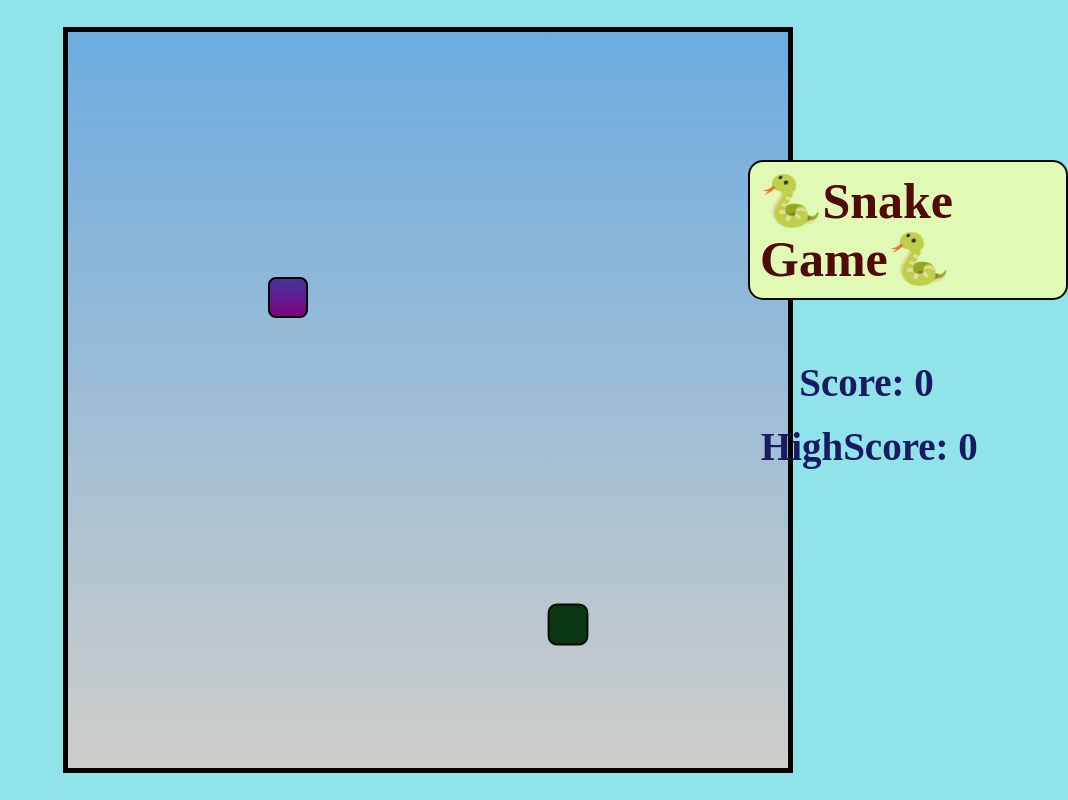
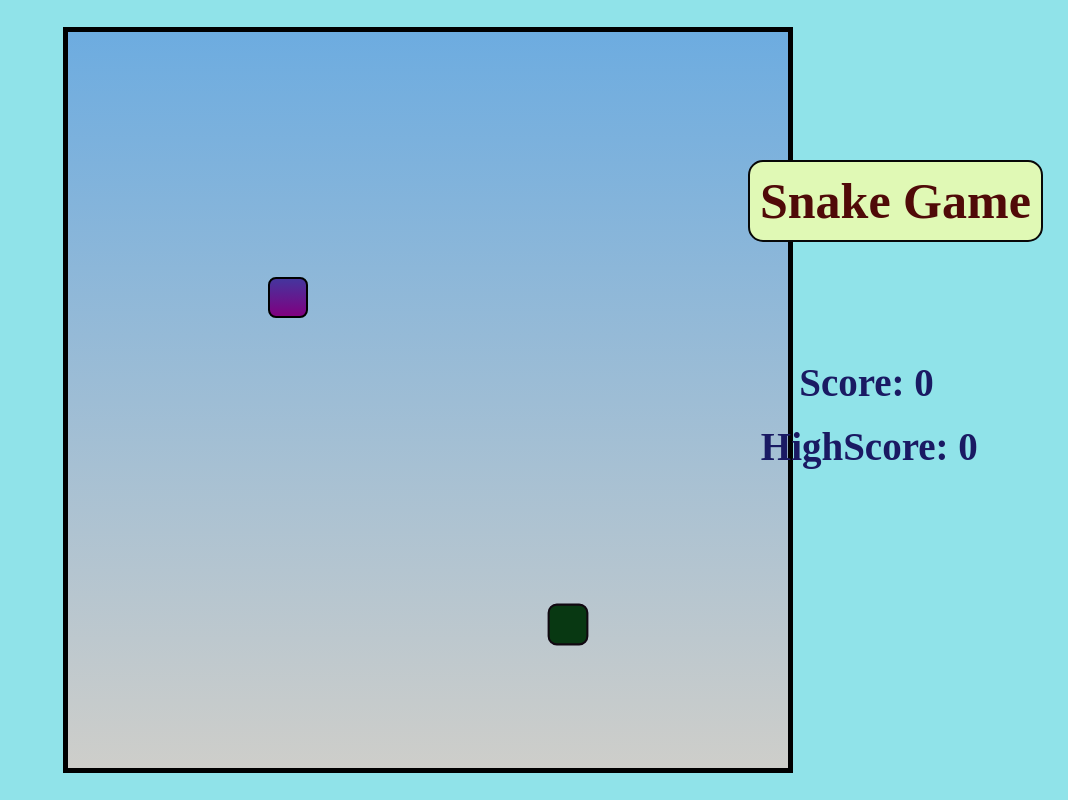
Before and after one commit to ravichaudhary111/Snakegame, a plain HTML site: page index.html in a window 1280 px wide. Shown: the whole page, without its empty margins (212-1280 px from the left). Drawn offline with Linux system fonts and the light colour scheme.

Commit message:
Update index.html

```diff
--- a/index.html
+++ b/index.html
@@ -11,7 +11,7 @@
 
 <body>
     <div class="body">
-        <div id="sg">🐍Snake Game🐍</div>
+        <div id="sg">Snake Game</div>
         <div id="scoreBox">Score: 0</div>
         <div id="hiscoreBox">HighScore: 0</div>
         <div id="board"></div>
```
